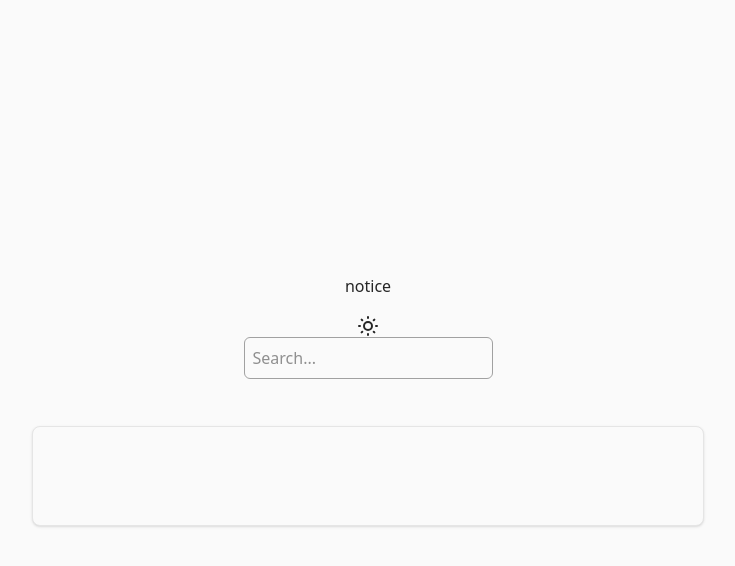
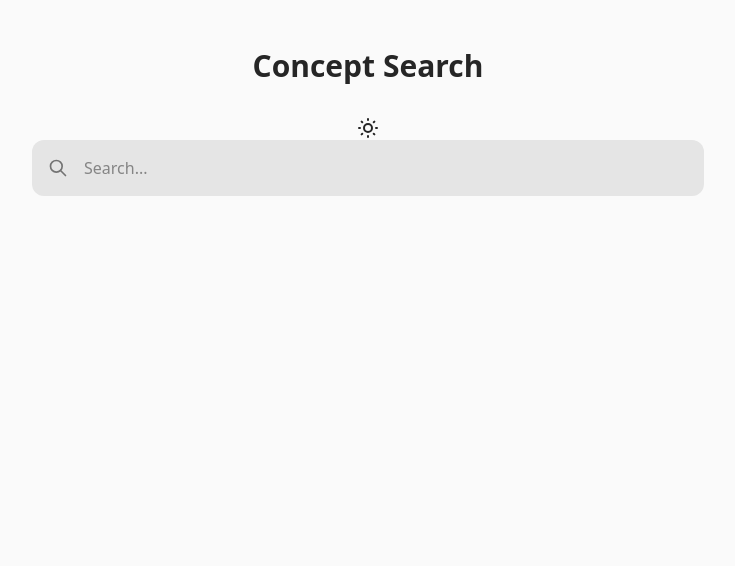
Before and after one commit to nathezek/notice, a Next.js app in the folder interface/: page / in a window 1280 px wide. Shown: the top 566 px of the page, without its empty margins (272-1007 px from the left). Built offline with nearby package versions, Linux system fonts and the light colour scheme.

Commit message:
feat: ⚡ change ui font, working pipeline for concept with secure connections

```diff
--- a/interface/app/globals.css
+++ b/interface/app/globals.css
@@ -1,5 +1,14 @@
 @import "tailwindcss";
 @custom-variant dark (&:where(.dark, .dark *));
+
+@font-face {
+  font-family: "Serif";
+  src: url("/fonts/ssf-variable.ttf");
+}
+@font-face {
+  src: url("/fonts/ssf-italic.ttf");
+  font-family: "Serif-Italic";
+}
 
 :root {
   --background: var(--color-neutral-50);
@@ -16,3 +25,7 @@ body {
   color: var(--foreground);
   font-family: Arial, Helvetica, sans-serif;
 }
+
+article {
+  font-family: "Serif", "Times New Roman", Times, serif;
+}
--- a/interface/app/page.tsx
+++ b/interface/app/page.tsx
@@ -1,27 +1,24 @@
 "use client";
 import { ThemeSwitcher } from "@/theme/theme_switcher";
 import { IconSearch, IconX } from "@tabler/icons-react";
-import { useEffect, useState } from "react";
+import { button } from "motion/react-m";
+import { useState } from "react";
+
+// The Blueprint for our structured data
+interface SearchResult {
+  summary: string;
+  quick_facts: string[];
+  deep_dive: string;
+}
 
 export default function Home() {
   const [input_query, setInputQuery] = useState("");
-  const [result, setResult] = useState(""); // Stores the full answer
-  const [displayedText, setDisplayedText] = useState(""); // For the typing effect
+  const [result, setResult] = useState<SearchResult | null>(null);
   const [isLoading, setIsLoading] = useState(false);
-
-  useEffect(() => {
-    if (result && displayedText.length < result.length) {
-      const timeout = setTimeout(() => {
-        setDisplayedText(result.slice(0, displayedText.length + 1));
-      }, 20); // Adjust speed here (lower is faster)
-      return () => clearTimeout(timeout);
-    }
-  }, [result, displayedText]);
 
   const handleSearch = async (userQuery: string) => {
     setIsLoading(true);
-    setResult("");
-    setDisplayedText("");
+    setResult(null);
 
     try {
       const response = await fetch("http://localhost:4000/search", {
@@ -31,50 +28,92 @@ export default function Home() {
       });
 
       const data = await response.json();
-      setResult(data.content);
+      // CRITICAL: Convert the JSON string from Rust into a TypeScript object
+      const parsed: SearchResult = JSON.parse(data.content);
+      setResult(parsed);
     } catch (error) {
-      setResult("Error: Could not connect to the server.");
+      console.error("Search failed:", error);
     } finally {
       setIsLoading(false);
     }
   };
 
   return (
-    <div className="flex min-h-screen flex-col items-center justify-center font-sans">
-      <h1 className="mb-4">notice</h1>
+    <div className="flex min-h-screen flex-col items-center p-12 font-sans dark:bg-neutral-900">
+      <h1 className="mb-8 text-3xl font-bold">Concept Search</h1>
       <ThemeSwitcher />
+
       <form
-        className="flex h-10 items-center gap-x-2"
+        className="relative flex h-14 w-full max-w-2xl items-center justify-between gap-x-2 rounded-xl bg-neutral-200 px-4 dark:bg-neutral-800"
         onSubmit={(e) => {
-          e.preventDefault(); // Prevents the page from refreshing
+          e.preventDefault();
           handleSearch(input_query);
         }}
       >
+        {!input_query && (
+          <IconSearch
+            className="text-neutral-500 hover:text-neutral-700"
+            size={20}
+          />
+        )}
         <input
           type="text"
           value={input_query}
-          className="rounded-md border border-neutral-400 p-2"
+          className="flex-1 bg-transparent p-2 outline-none"
           placeholder="Search..."
           onChange={(e) => setInputQuery(e.target.value)}
         />
         {input_query && (
           <button
+            className="flex h-full w-10 cursor-pointer items-center justify-center opacity-85"
             type="button"
             onClick={() => setInputQuery("")}
-            className="absolute right-2 text-neutral-400 hover:text-neutral-600 dark:hover:text-neutral-200"
           >
-            <IconX size={16} />
+            <IconX size={18} />
           </button>
         )}
       </form>
 
-      <div className="mt-12 min-h-25 w-full max-w-2xl rounded-lg border border-neutral-200 bg-neutral-50 p-6 shadow-sm">
-        {isLoading && displayedText === "" ? (
-          <p className="animate-pulse text-neutral-500">Consulting Gemini...</p>
-        ) : (
-          <p className="leading-relaxed whitespace-pre-wrap text-neutral-800">
-            {displayedText}
+      <div className="mt-12 w-full max-w-2xl space-y-6">
+        {isLoading && (
+          <p className="animate-pulse text-center text-neutral-500">
+            Processing...
           </p>
+        )}
+
+        {result && (
+          <article className="font-normal">
+            <section className="mb-6">
+              <h2 className="text-xs font-bold tracking-widest text-neutral-400 uppercase">
+                Summary
+              </h2>
+              <p className="mt-2 text-xl font-normal text-neutral-900 dark:text-neutral-50">
+                {result.summary}
+              </p>
+            </section>
+
+            <section className="mb-6">
+              <h2 className="text-xs font-bold tracking-widest text-neutral-400 uppercase">
+                Quick Facts
+              </h2>
+              <ul className="mt-3 list-inside list-disc space-y-2 text-neutral-700 dark:text-neutral-300">
+                {result.quick_facts.map((fact, i) => (
+                  <li key={i} className="pl-2">
+                    {fact}
+                  </li>
+                ))}
+              </ul>
+            </section>
+
+            <section>
+              <h2 className="text-xs font-bold tracking-widest text-neutral-400 uppercase">
+                Deep Dive
+              </h2>
+              <p className="mt-2 leading-relaxed text-neutral-700 dark:text-neutral-300">
+                {result.deep_dive}
+              </p>
+            </section>
+          </article>
         )}
       </div>
     </div>
```
Also changed, not shown: 2 other files (tests, documents, lock files or other folders).
